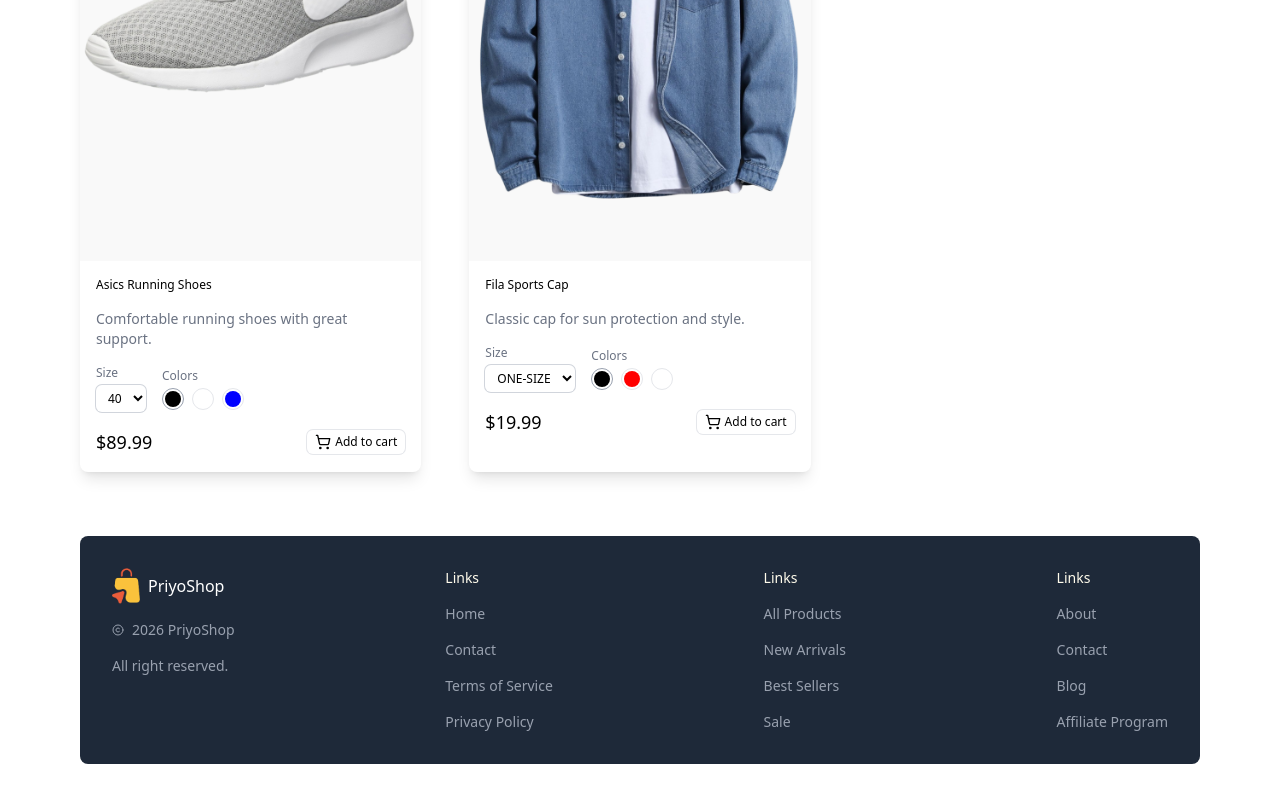
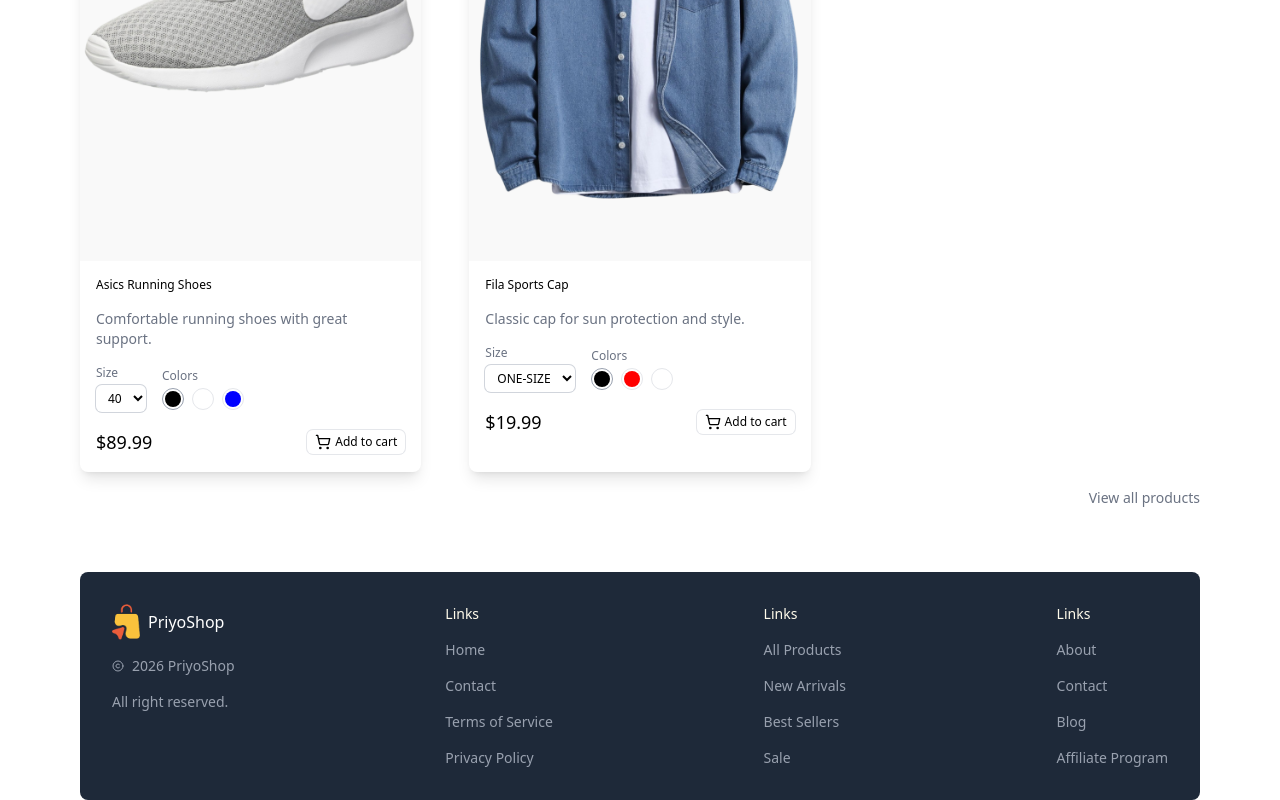
Before and after one commit to priyotush25/priyo-shop, a Next.js app in the folder client/: page / in a window 1280 px wide. Shown: the part 2355-3155 px from the top of the page. Before the commit the page ends 3119 px from the top, so only its background shows below. Built offline with nearby package versions, Linux system fonts and the light colour scheme.

Commit message:
add view all products

```diff
--- a/client/src/app/page.tsx
+++ b/client/src/app/page.tsx
@@ -1,14 +1,18 @@
 import ProductList from "@/component/ProductList";
 import Image from "next/image";
 
-const Homepage = () => {
+const Homepage = async ({ searchParams }: { searchParams: { category: string } }) => {
+
+
+  const category = searchParams.category;
+
   return (
     <div>
       <div className="relative aspect-3/1 mb-12">
         <Image src="/featured.png" alt="Feature Product" fill />
       </div>
       <div>
-        <ProductList />
+        <ProductList category={category} />
       </div>
     </div>
   );
--- a/client/src/component/ProductList.tsx
+++ b/client/src/component/ProductList.tsx
@@ -1,4 +1,5 @@
 import { ProductsTypes } from "@/types";
+import Link from "next/link";
 import Category from "./Category";
 import ProductCart from "./ProductCart";
 
@@ -117,7 +118,7 @@
 ]
 
 
-const ProductList = () => {
+const ProductList = ({ category }: { category: string }) => {
     return (
         <div className="w-full">
             <Category />
@@ -125,7 +126,7 @@
             <div className="grid grid-cols-1 sm:grid-cols-2 xl:grid-cols-3 2xl:grid-cols-4 gap-12">
                 {products.map(product => <ProductCart key={product.id} product={product} />)}
             </div>
-
+            <Link href={category ? `/products/?category=${category}` : "/products"} className="flex justify-end mt-4 text-sm text-gray-500">View all products</Link>
         </div>
     );
 };
```
